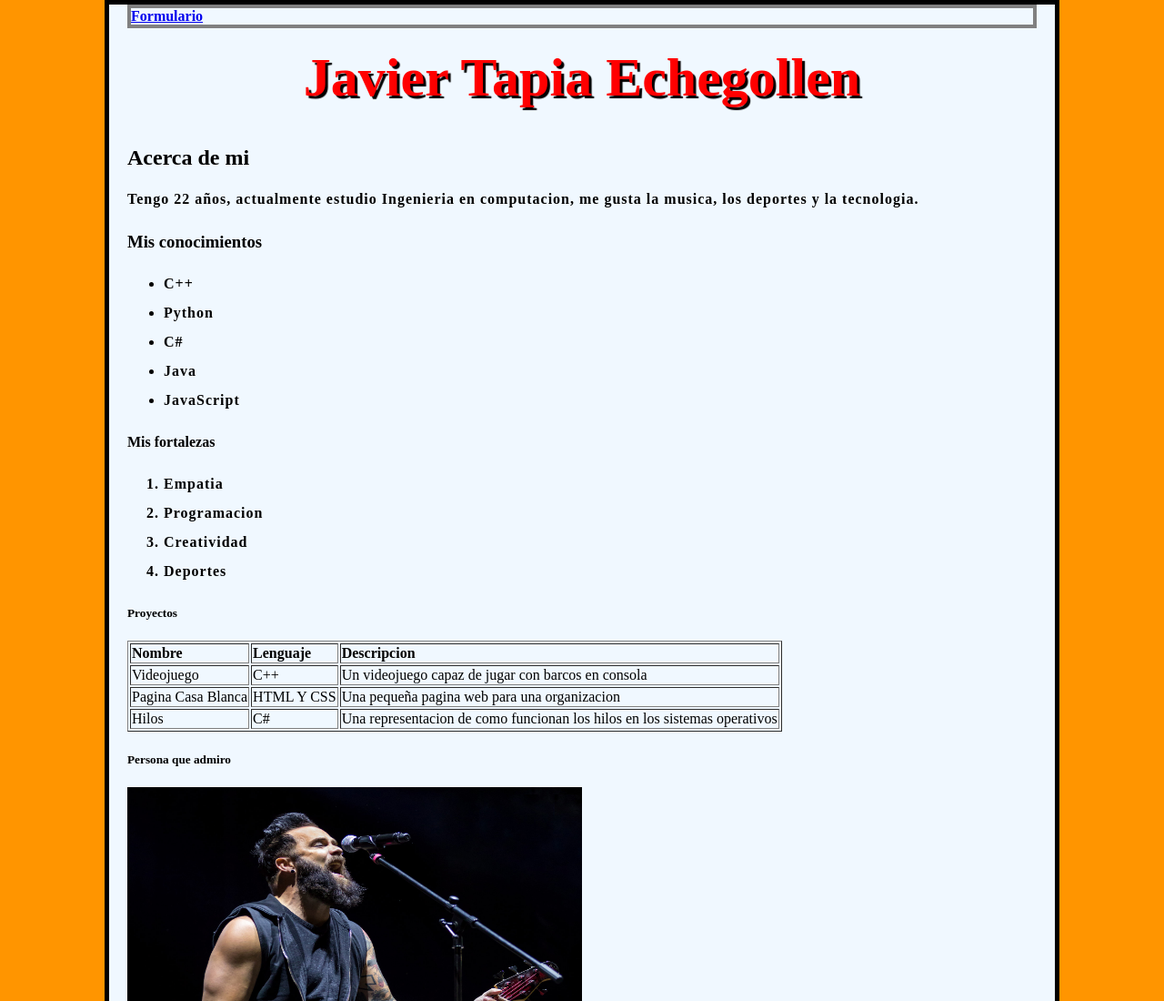
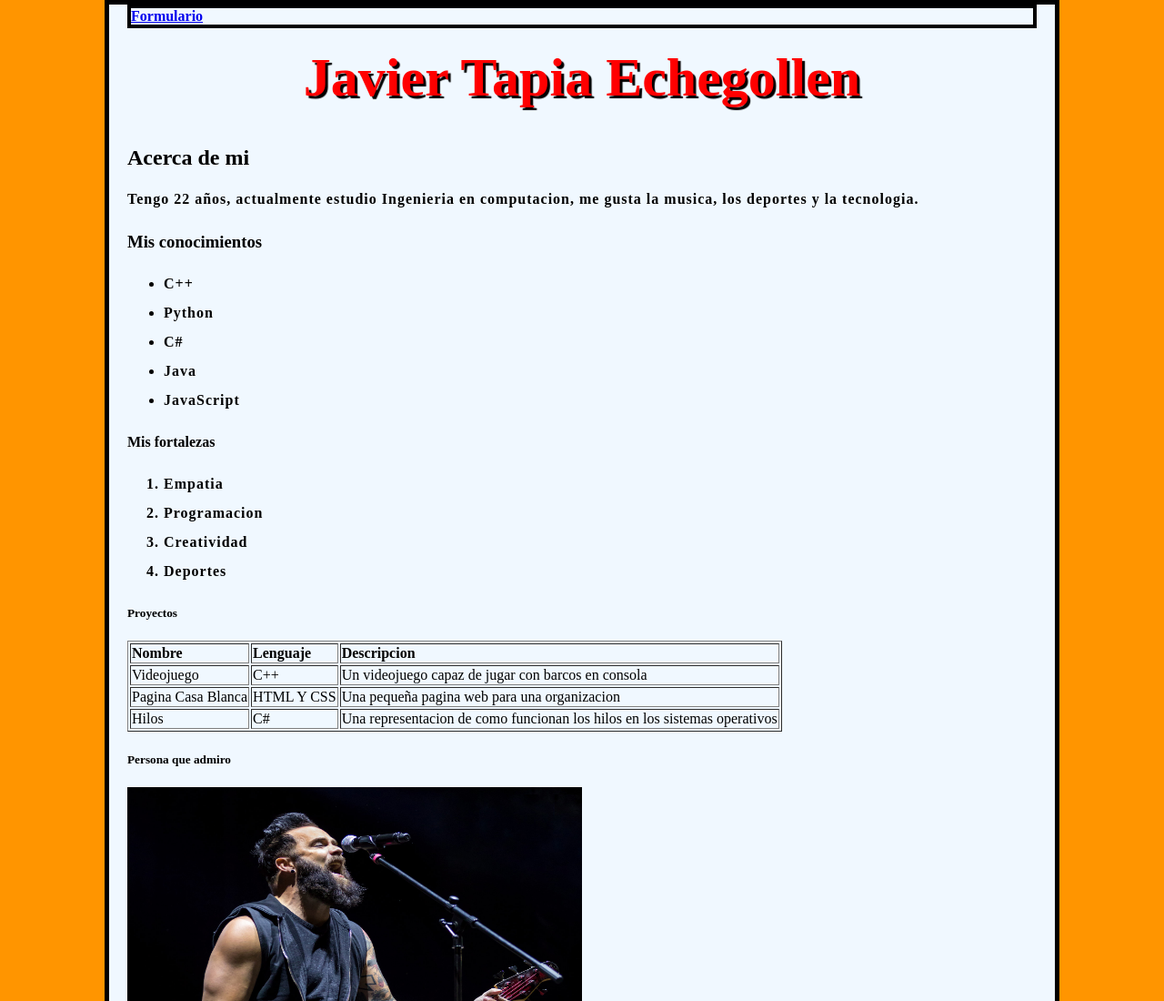
Before and after one commit to JavierTapiaE/practica-html, a plain HTML site: page index.html in a window 1280 px wide. Shown: the top 1100 px of the page at 91% size. Drawn offline with Linux system fonts and the light colour scheme.

Commit message:
Modifica un poco el estilo de la pagina

```diff
--- a/style.css
+++ b/style.css
@@ -30,7 +30,7 @@ h1{
 }
 
 .nav{
-	border: 4px solid grey;
+	border: 4px solid black;
   font-weight: bold;
 }
 
```
